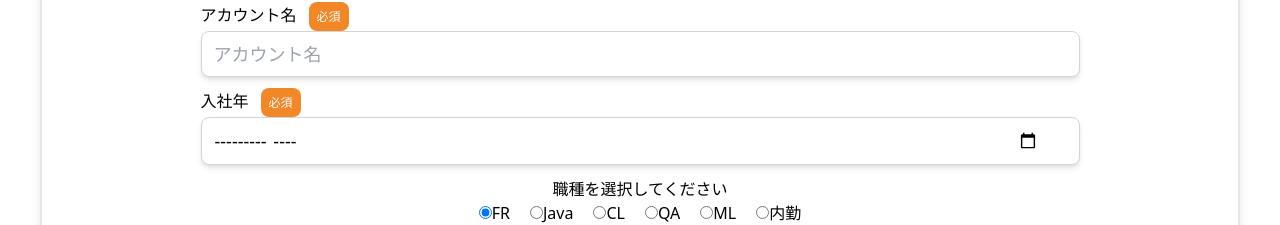
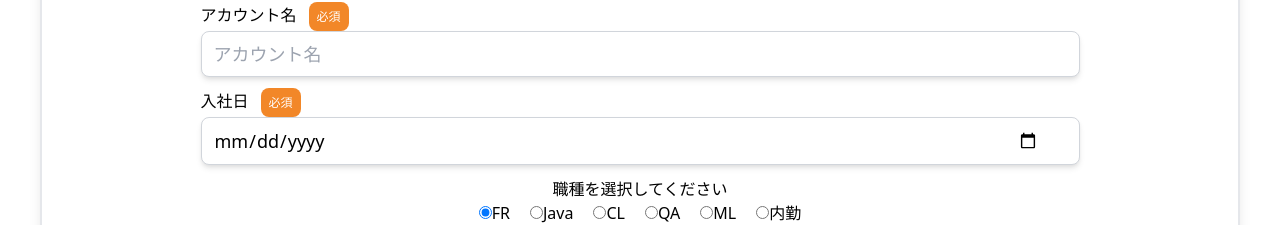
Before and after one commit to suzu1997/rakus-sns-app, a Next.js app: page /auth/signup in a window 1280 px wide. Shown: the part 287-512 px from the top of the page. Built offline with nearby package versions, Linux system fonts and the light colour scheme.

Commit message:
入社日をDBに送信できるようにtype=monthからdateに変更、日付までないと送信できなかった

```diff
--- a/src/pages/auth/signup.tsx
+++ b/src/pages/auth/signup.tsx
@@ -99,8 +99,8 @@ const SignUp: NextPage = () => {
           <div className="w-3/4 mt-3">
             {/* 入社年のテキストフォーム*/}
             <TextInput
-              label="入社年"
-              type="month"
+              label="入社日"
+              type="date"
               fullWidth={true}
               required
               errorMessage={errors.hireDate?.message}
```
